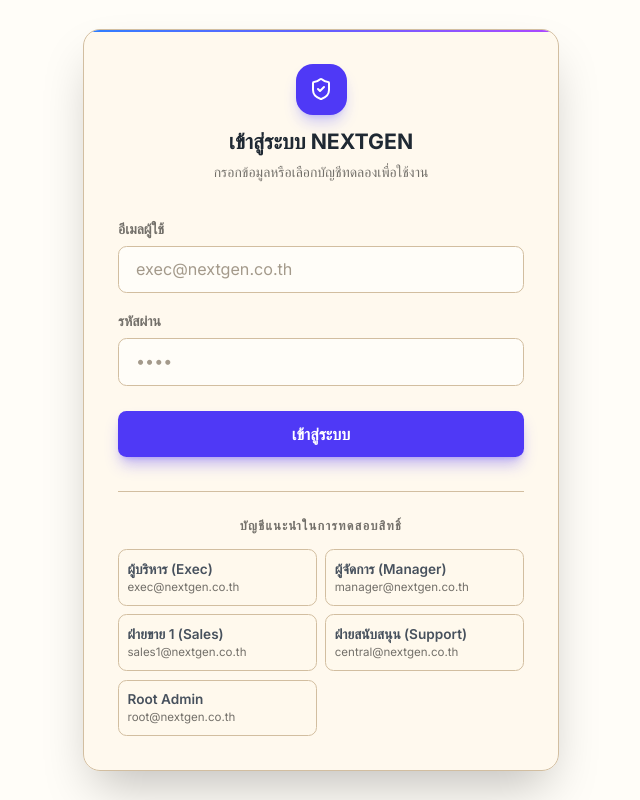
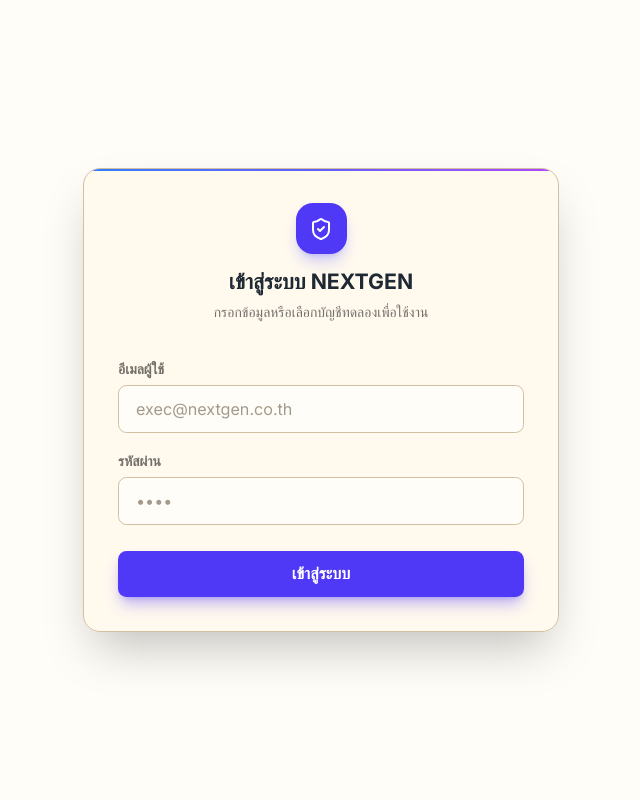
Before and after one commit to sakchonma/sell-nextgen, a React (Vite) app in the folder frontend/: page /login in a window 1280 px wide. Shown: the whole page, without its empty margins (319-959 px from the left). Built offline with nearby package versions, Linux system fonts and the light colour scheme.

Commit message:
chore: comment out guest accounts checklist on login view

```diff
--- a/frontend/src/routes/login.tsx
+++ b/frontend/src/routes/login.tsx
@@ -84,7 +84,7 @@ function LoginComponent() {
           </button>
         </form>
 
-        <div className="mt-8 border-t border-slate-800/80 pt-6">
+        {/* <div className="mt-8 border-t border-slate-800/80 pt-6">
           <span className="block text-[10px] font-black uppercase tracking-widest text-slate-500 mb-3 text-center">
             บัญชีแนะนำในการทดสอบสิทธิ์
           </span>
@@ -109,7 +109,7 @@ function LoginComponent() {
               </button>
             ))}
           </div>
-        </div>
+        </div> */}
       </div>
     </div>
   );
```
